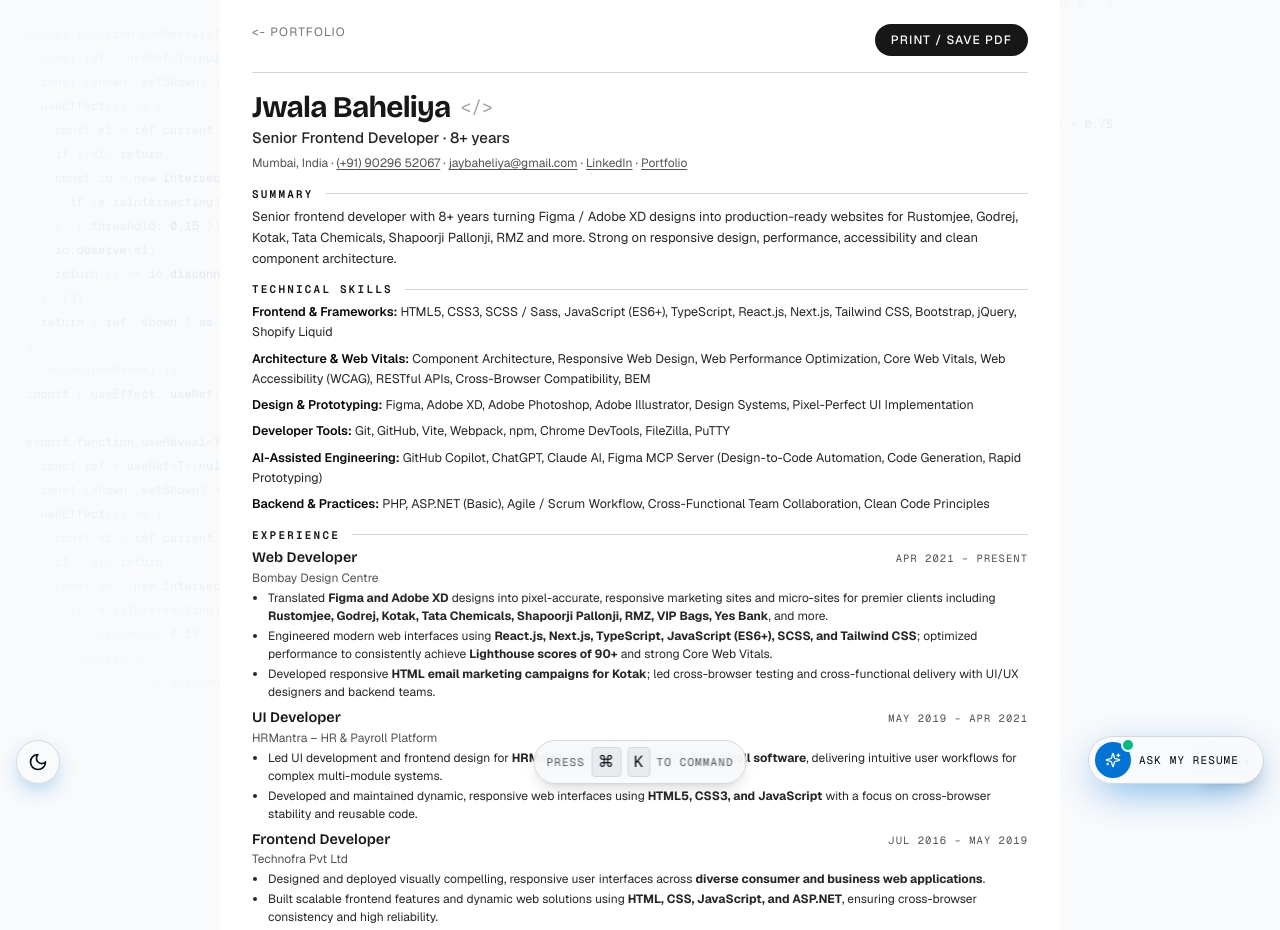
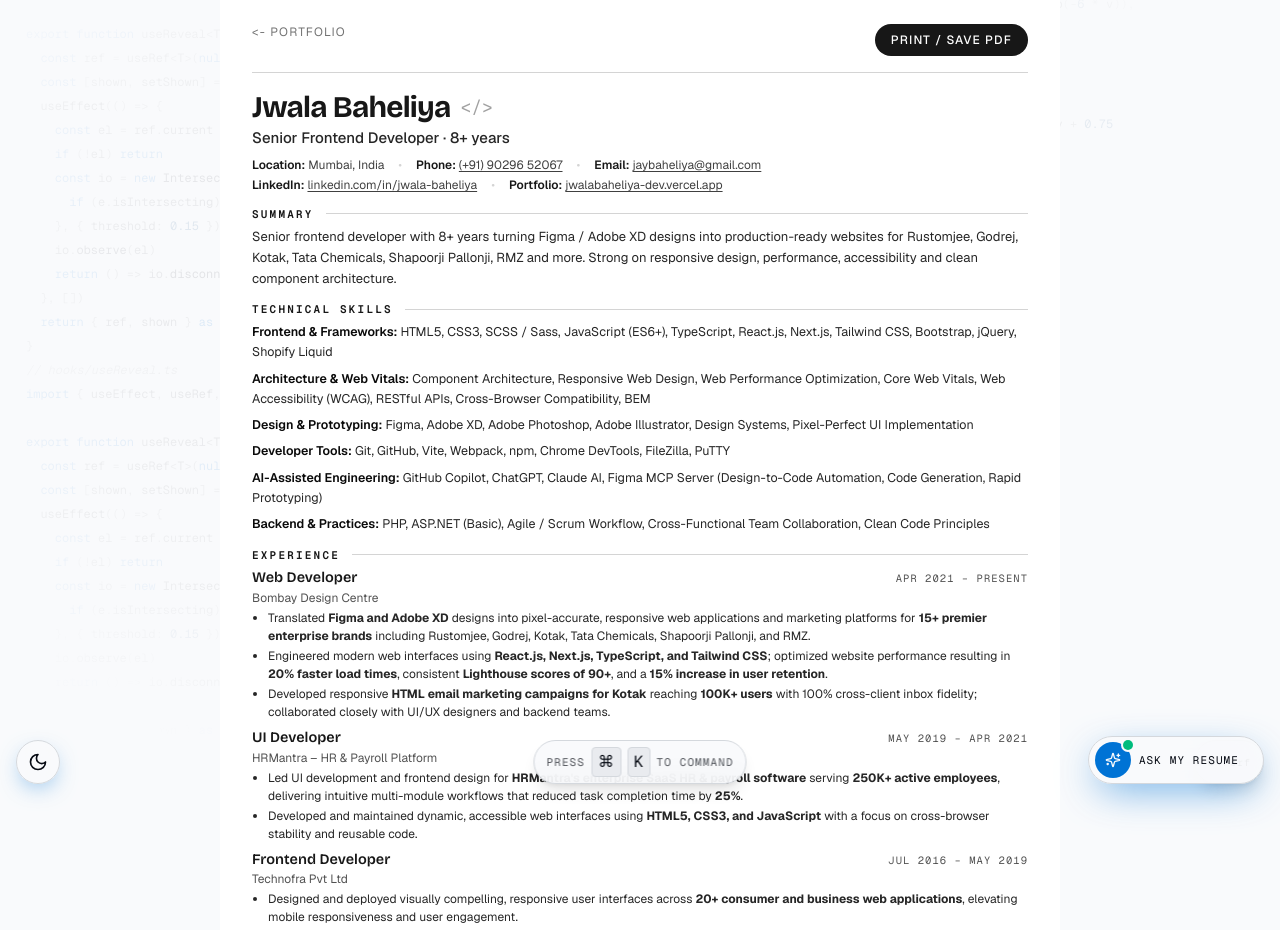
Before and after one commit to jaybaheliya/jwalabaheliya.dev, a Next.js app: page /resume in a window 1280 px wide. Shown: the top 930 px of the page. Built offline with nearby package versions, Linux system fonts and the light colour scheme.

Commit message:
feat(resume): improve contact info formatting with distinct labels and add quantified metrics

```diff
--- a/app/resume/_source.tsx
+++ b/app/resume/_source.tsx
@@ -22,19 +22,26 @@
         </button>
       </div>
 
-      <header className="mb-3.5">
+      <header className="mb-3">
         <div className="flex items-center gap-2.5">
           <h1 className="font-display text-3xl font-bold tracking-tight">Jwala Baheliya</h1>
           <span className="font-mono text-lg text-neutral-400">&lt;/&gt;</span>
         </div>
         <p className="mt-0.5 text-[15px] font-medium text-neutral-800">Senior Frontend Developer · 8+ years</p>
-        <p className="mt-1 text-[12px] text-neutral-600">
-          Mumbai, India ·{" "}
-          <a className="underline underline-offset-2 hover:text-neutral-900" href="tel:+919029652067">(+91) 90296 52067</a> ·{" "}
-          <a className="underline underline-offset-2 hover:text-neutral-900" href="mailto:jaybaheliya@gmail.com">jaybaheliya@gmail.com</a> ·{" "}
-          <a className="underline underline-offset-2 hover:text-neutral-900" href="https://www.linkedin.com/in/jwala-baheliya-a82a5411b/" target="_blank" rel="noreferrer">LinkedIn</a> ·{" "}
-          <a className="underline underline-offset-2 hover:text-neutral-900" href="https://jwalabaheliya-dev.vercel.app/" target="_blank" rel="noreferrer">Portfolio</a>
-        </p>
+        <div className="mt-1.5 space-y-0.5 text-[12px] text-neutral-700">
+          <div className="flex flex-wrap items-center gap-x-3.5 gap-y-0.5">
+            <span><strong className="font-semibold text-neutral-900">Location:</strong> Mumbai, India</span>
+            <span className="text-neutral-300">•</span>
+            <span><strong className="font-semibold text-neutral-900">Phone:</strong> <a className="underline underline-offset-2 hover:text-neutral-900" href="tel:+919029652067">(+91) 90296 52067</a></span>
+            <span className="text-neutral-300">•</span>
+            <span><strong className="font-semibold text-neutral-900">Email:</strong> <a className="underline underline-offset-2 hover:text-neutral-900" href="mailto:jaybaheliya@gmail.com">jaybaheliya@gmail.com</a></span>
+          </div>
+          <div className="flex flex-wrap items-center gap-x-3.5 gap-y-0.5">
+            <span><strong className="font-semibold text-neutral-900">LinkedIn:</strong> <a className="underline underline-offset-2 hover:text-neutral-900" href="https://www.linkedin.com/in/jwala-baheliya-a82a5411b/" target="_blank" rel="noreferrer">linkedin.com/in/jwala-baheliya</a></span>
+            <span className="text-neutral-300">•</span>
+            <span><strong className="font-semibold text-neutral-900">Portfolio:</strong> <a className="underline underline-offset-2 hover:text-neutral-900" href="https://jwalabaheliya-dev.vercel.app/" target="_blank" rel="noreferrer">jwalabaheliya-dev.vercel.app</a></span>
+          </div>
+        </div>
       </header>
 
       <Section title="Summary">
@@ -62,9 +69,9 @@
           org="Bombay Design Centre"
           period="Apr 2021 – Present"
           points={[
-            <>Translated <strong>Figma and Adobe XD</strong> designs into pixel-accurate, responsive marketing sites and micro-sites for premier clients including <strong>Rustomjee, Godrej, Kotak, Tata Chemicals, Shapoorji Pallonji, RMZ, VIP Bags, Yes Bank</strong>, and more.</>,
-            <>Engineered modern web interfaces using <strong>React.js, Next.js, TypeScript, JavaScript (ES6+), SCSS, and Tailwind CSS</strong>; optimized performance to consistently achieve <strong>Lighthouse scores of 90+</strong> and strong Core Web Vitals.</>,
-            <>Developed responsive <strong>HTML email marketing campaigns for Kotak</strong>; led cross-browser testing and cross-functional delivery with UI/UX designers and backend teams.</>,
+            <>Translated <strong>Figma and Adobe XD</strong> designs into pixel-accurate, responsive web applications and marketing platforms for <strong>15+ premier enterprise brands</strong> including Rustomjee, Godrej, Kotak, Tata Chemicals, Shapoorji Pallonji, and RMZ.</>,
+            <>Engineered modern web interfaces using <strong>React.js, Next.js, TypeScript, and Tailwind CSS</strong>; optimized website performance resulting in <strong>20% faster load times</strong>, consistent <strong>Lighthouse scores of 90+</strong>, and a <strong>15% increase in user retention</strong>.</>,
+            <>Developed responsive <strong>HTML email marketing campaigns for Kotak</strong> reaching <strong>100K+ users</strong> with 100% cross-client inbox fidelity; collaborated closely with UI/UX designers and backend teams.</>,
           ]}
         />
         <Job
@@ -72,8 +79,8 @@
           org="HRMantra – HR & Payroll Platform"
           period="May 2019 – Apr 2021"
           points={[
-            <>Led UI development and frontend design for <strong>HRMantra&apos;s enterprise SaaS HR & payroll software</strong>, delivering intuitive user workflows for complex multi-module systems.</>,
-            <>Developed and maintained dynamic, responsive web interfaces using <strong>HTML5, CSS3, and JavaScript</strong> with a focus on cross-browser stability and reusable code.</>,
+            <>Led UI development and frontend design for <strong>HRMantra&apos;s enterprise SaaS HR & payroll software</strong> serving <strong>250K+ active employees</strong>, delivering intuitive multi-module workflows that reduced task completion time by <strong>25%</strong>.</>,
+            <>Developed and maintained dynamic, accessible web interfaces using <strong>HTML5, CSS3, and JavaScript</strong> with a focus on cross-browser stability and reusable code.</>,
           ]}
         />
         <Job
@@ -81,8 +88,8 @@
           org="Technofra Pvt Ltd"
           period="Jul 2016 – May 2019"
           points={[
-            <>Designed and deployed visually compelling, responsive user interfaces across <strong>diverse consumer and business web applications</strong>.</>,
-            <>Built scalable frontend features and dynamic web solutions using <strong>HTML, CSS, JavaScript, and ASP.NET</strong>, ensuring cross-browser consistency and high reliability.</>,
+            <>Designed and deployed visually compelling, responsive user interfaces across <strong>20+ consumer and business web applications</strong>, elevating mobile responsiveness and user engagement.</>,
+            <>Built scalable frontend features using <strong>HTML, CSS, JavaScript, and ASP.NET</strong>, reducing page asset weight by <strong>30%</strong> while ensuring cross-browser consistency and high reliability.</>,
           ]}
         />
       </Section>
```
